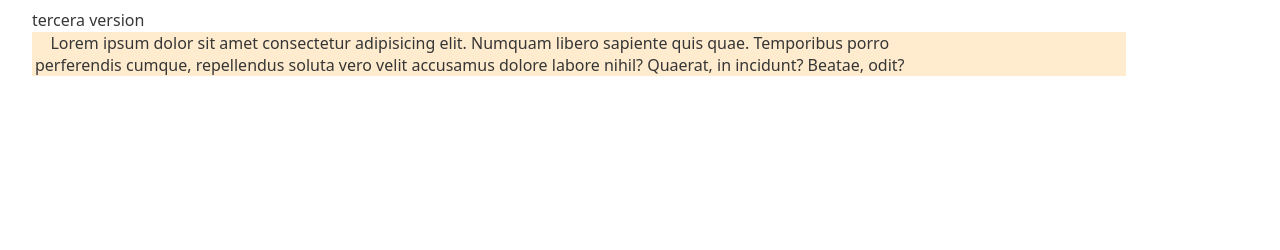
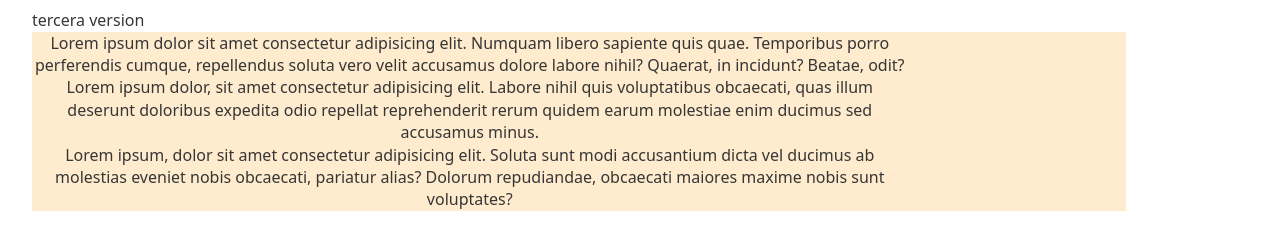
Before and after one commit to institutoi3-project/randomColor, a plain HTML site: page index.html in a window 1280 px wide. Shown: the part 76-326 px from the top of the page. Drawn offline with nearby package versions, Linux system fonts and the light colour scheme.

Commit message:
ft. index.html: se agregan nuevo parrafos

```diff
--- a/index.html
+++ b/index.html
@@ -14,6 +14,12 @@
         <p>
             Lorem ipsum dolor sit amet consectetur adipisicing elit. Numquam libero sapiente quis quae. Temporibus porro perferendis cumque, repellendus soluta vero velit accusamus dolore labore nihil? Quaerat, in incidunt? Beatae, odit?
         </p>
+<p>
+            Lorem ipsum dolor, sit amet consectetur adipisicing elit. Labore nihil quis voluptatibus obcaecati, quas illum deserunt doloribus expedita odio repellat reprehenderit rerum quidem earum molestiae enim ducimus sed accusamus minus.
+        </p>
+        <p>
+            Lorem ipsum, dolor sit amet consectetur adipisicing elit. Soluta sunt modi accusantium dicta vel ducimus ab molestias eveniet nobis obcaecati, pariatur alias? Dolorum repudiandae, obcaecati maiores maxime nobis sunt voluptates?
+        </p>
     </div>
 </body>
 </html>
```
